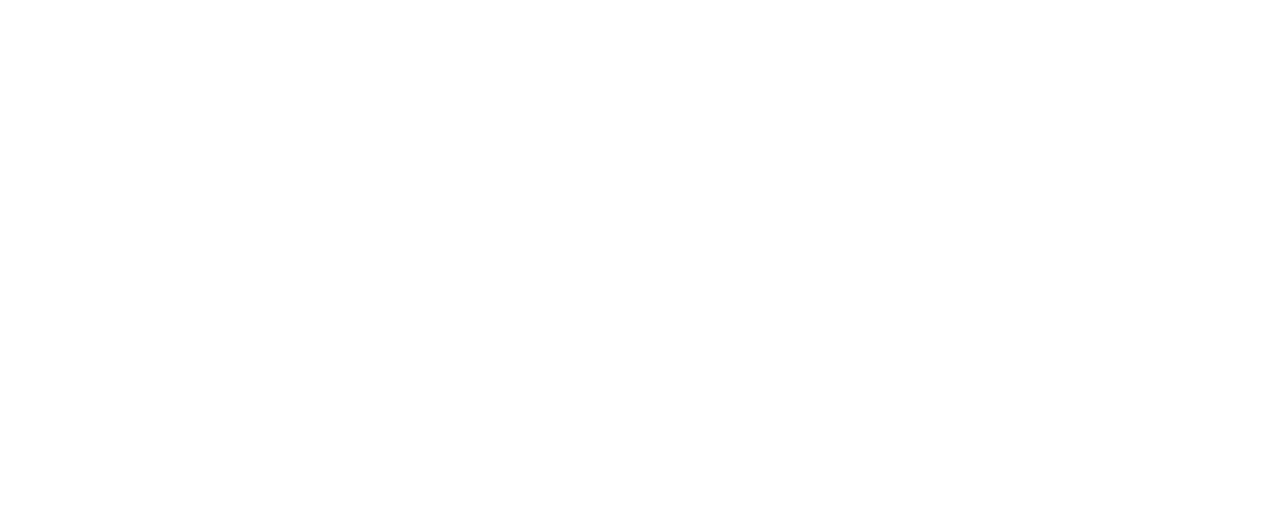
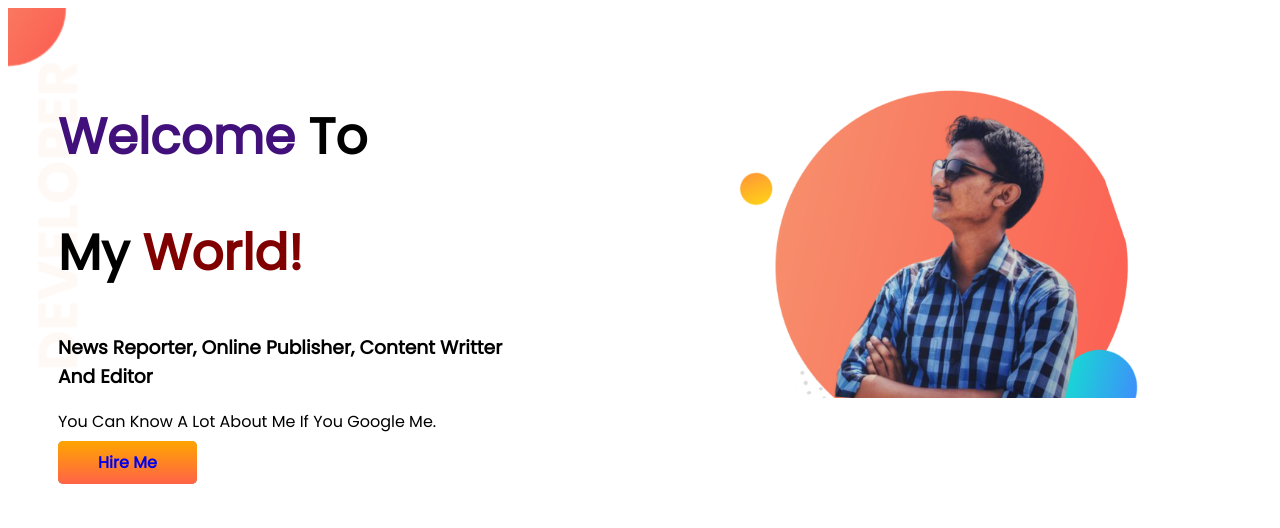
Before and after one commit to AshrakShohas/Developer-Portfolio, a plain HTML site: page index.html in a window 1280 px wide. Drawn offline with Linux system fonts and the light colour scheme.

Commit message:
top-banner

```diff
--- a/index.html
+++ b/index.html
@@ -1,13 +1,30 @@
 <!DOCTYPE html>
 <html lang="en">
+
 <head>
     <meta charset="UTF-8">
     <meta http-equiv="X-UA-Compatible" content="IE=edge">
     <meta name="viewport" content="width=device-width, initial-scale=1.0">
     <title>Shohas Portfolio</title>
+    <link rel="preconnect" href="https://fonts.googleapis.com">
+    <link rel="preconnect" href="https://fonts.gstatic.com" crossorigin>
+    <link href="https://fonts.googleapis.com/css2?family=Poppins&display=swap" rel="stylesheet">
     <link rel="stylesheet" href="style.css">
 </head>
+
 <body>
+    <section class="top-banner">
+        <div class="half-width">
+            <h1> <span class="span">Welcome</span> To</h1>
+            <h1>My <span class="span1">World!</span></h1>
+            <h3>News Reporter, Online Publisher, Content Writter And Editor</h3>
+            <p>You Can Know A Lot About Me If You Google Me.</p>
+            <a class="link-button" target="_blank" href="https://www.linkedin.com/feed/">Hire Me</a>
+        </div>
+        <section>
+            <div class="half-width"><img src="Untitled design (23).png" alt=""></div>
+        </section>
+    </section>
+</body>
 
-</body>
 </html>
--- a/style.css
+++ b/style.css
@@ -0,0 +1,41 @@
+body{
+
+    font-family: 'Poppins', sans-serif;
+}
+h1{
+
+    font-size: 50px;
+}
+.span{
+    color: rgb(65, 16, 122);
+
+}
+.span1{
+    color: maroon;
+}
+
+section{
+
+    display: flex;
+}
+.half-width img{
+    width: 100%;
+}
+.half-width{
+    width: 90%;
+    padding: 50px;
+
+}
+.link-button{
+    background-color: mediumaquamarine;
+    text-decoration: none;
+    background-image: linear-gradient(orange, tomato);
+    padding: 10px 40px;
+    border-radius: 5px;
+    font-weight: 700;
+
+}
+.top-banner{
+    background-image: url(top-banner.png);
+    background-repeat: no-repeat;
+}
```
Also changed, not shown: Untitled design (23).png (added), images/Untitled design (23).png (added), images/dream-bg.png (added), images/exp-bg.png (added), images/jhankar.png (added), images/jhankar2.png (added), images/my-bg.png (added), images/my-bg2.png (added), images/top-banner.png (added), top-banner.png (added).
